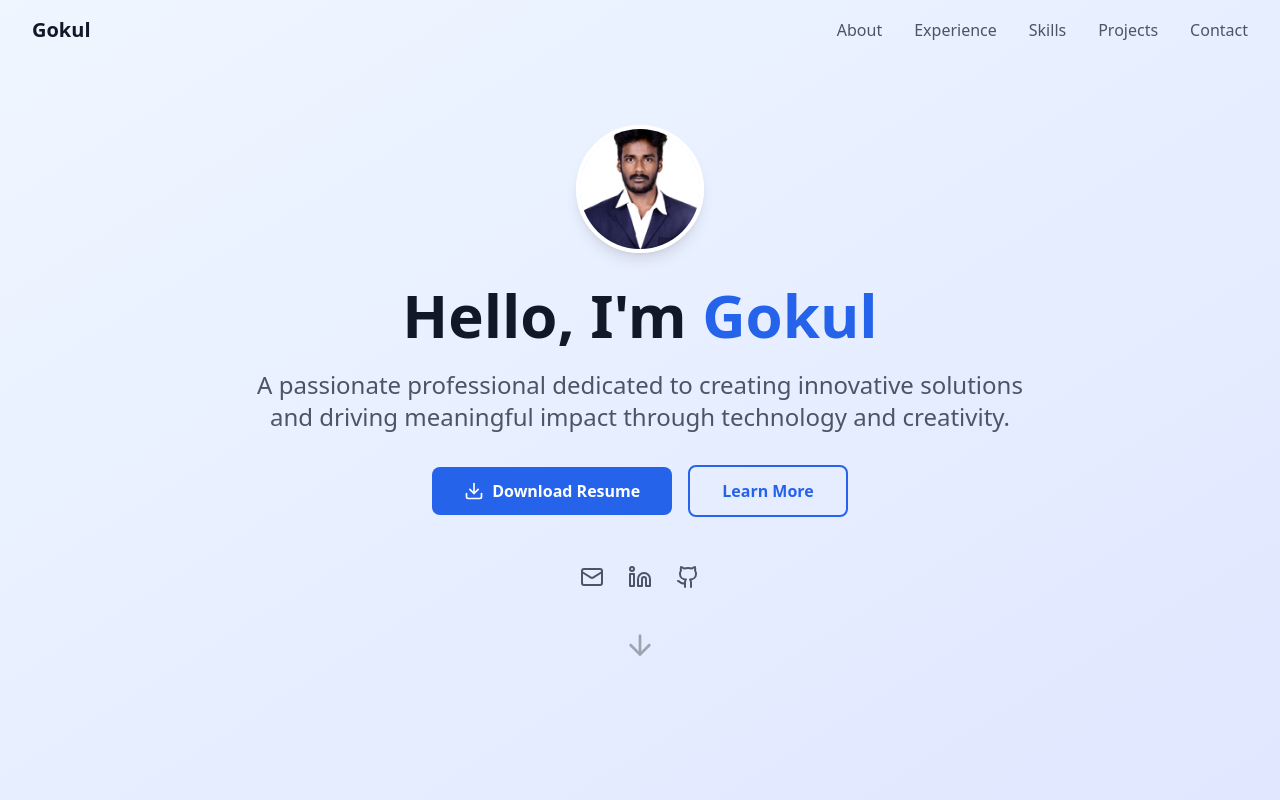
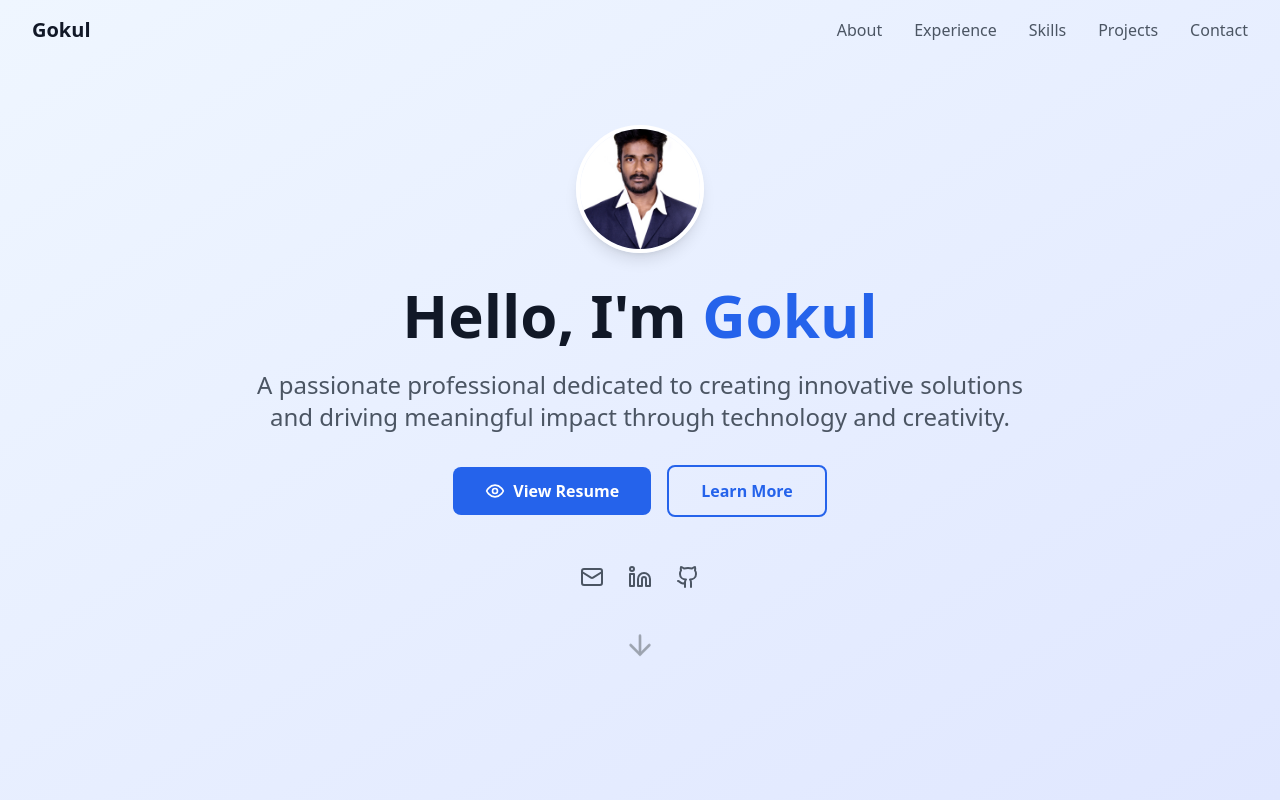
Before and after one commit to gokulj2005/portfolio-website, a React (Vite) app: page / in a window 1280 px wide. Shown: the top 800 px of the page. Built offline with nearby package versions, Linux system fonts and the light colour scheme.

Commit message:
Change Download Resume to View Resume

```diff
--- a/src/components/Hero.tsx
+++ b/src/components/Hero.tsx
@@ -1,5 +1,5 @@
 import React from 'react';
-import { ArrowDown, Download, Github, Linkedin, Mail } from 'lucide-react';
+import { ArrowDown, Eye, Github, Linkedin, Mail } from 'lucide-react';
 
 const Hero = () => {
   const scrollToAbout = () => {
@@ -9,13 +9,8 @@ const Hero = () => {
     }
   };
 
-  const downloadResume = () => {
-    const link = document.createElement('a');
-    link.href = '/Resume_updated_reduced_version_May_25_.pdf';
-    link.download = 'Gokul_Resume.pdf';
-    document.body.appendChild(link);
-    link.click();
-    document.body.removeChild(link);
+  const viewResume = () => {
+    window.open('/Resume_updated_reduced_version_May_25_.pdf', '_blank');
   };
 
   return (
@@ -39,11 +34,11 @@ const Hero = () => {
 
         <div className="flex flex-col sm:flex-row gap-4 justify-center items-center mb-12">
           <button
-            onClick={downloadResume}
+            onClick={viewResume}
             className="bg-blue-600 text-white px-8 py-3 rounded-lg font-semibold hover:bg-blue-700 transition-colors flex items-center gap-2"
           >
-            <Download size={20} />
-            Download Resume
+            <Eye size={20} />
+            View Resume
           </button>
           <button
             onClick={scrollToAbout}
```
